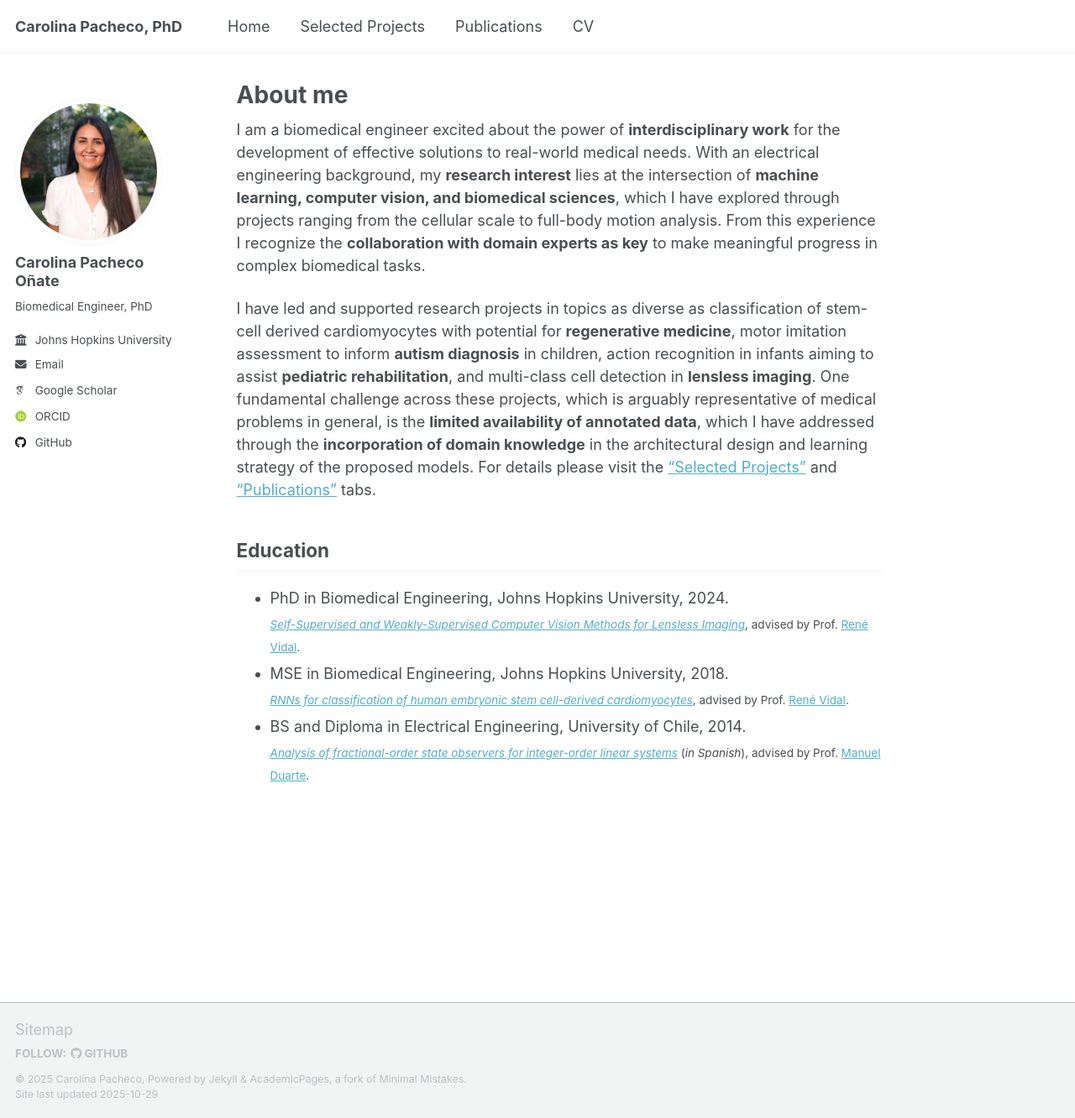
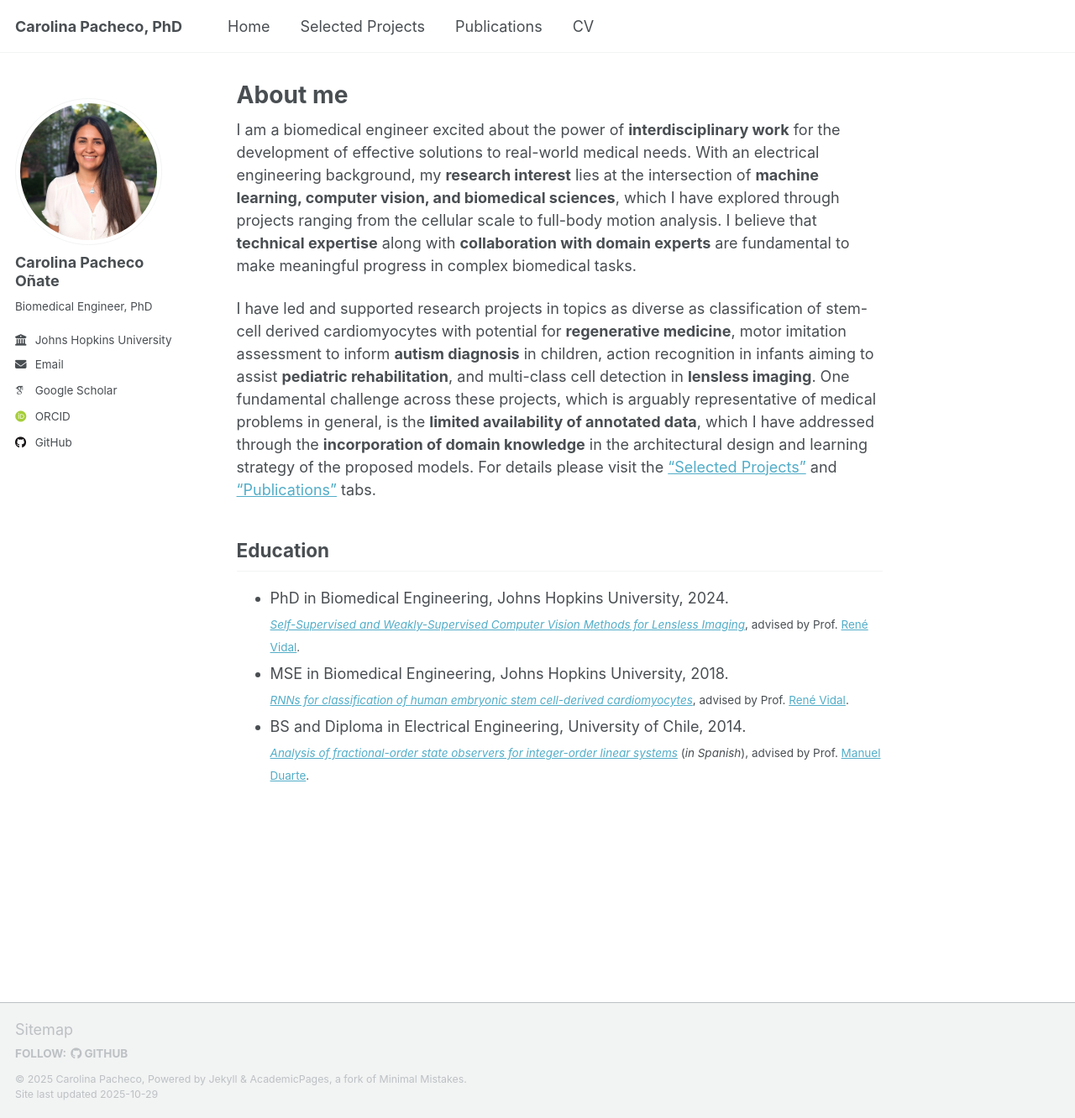
Before and after one commit to carolina-pacheco/carolina-pacheco.github.io, a Jekyll site: the page built from _pages/about.md, in a window 1280 px wide and 1332 px high. Shown: the whole window at 84% size. Built offline with Jekyll 4.4.1, drawn with Linux system fonts in a browser that asks for light colours; some web fonts are replaced; a script that is not in the unit is left out.

Commit message:
Update about.md
fixed description

```diff
--- a/_pages/about.md
+++ b/_pages/about.md
@@ -8,7 +8,7 @@ redirect_from:
 ---
 {% include base_path %}
 
-I am a biomedical engineer excited about the power of **interdisciplinary work** for the development of effective solutions to real-world medical needs. With an electrical engineering background, my **research interest** lies at the intersection of **machine learning, computer vision, and biomedical sciences**, which I have explored through projects ranging from the cellular scale to full-body motion analysis. From this experience I recognize the **collaboration with domain experts as key** to make meaningful progress in complex biomedical tasks.
+I am a biomedical engineer excited about the power of **interdisciplinary work** for the development of effective solutions to real-world medical needs. With an electrical engineering background, my **research interest** lies at the intersection of **machine learning, computer vision, and biomedical sciences**, which I have explored through projects ranging from the cellular scale to full-body motion analysis. I believe that **technical expertise** along with **collaboration with domain experts** are fundamental to make meaningful progress in complex biomedical tasks.
 
 I have led and supported research projects in topics as diverse as classification of stem-cell derived cardiomyocytes with potential for **regenerative medicine**, motor imitation assessment to inform **autism diagnosis** in children, action recognition in infants aiming to assist **pediatric rehabilitation**, and multi-class cell detection in **lensless imaging**. One fundamental challenge across these projects, which is arguably representative of medical problems in general, is the **limited availability of annotated data**, which I have addressed through the **incorporation of domain knowledge** in the architectural design and learning strategy of the proposed models. For details please visit the ["Selected Projects"]({{"/portfolio/" | prepend: base_path}}) and ["Publications"]({{"/publications/" | prepend: base_path}}) tabs.
 
```
